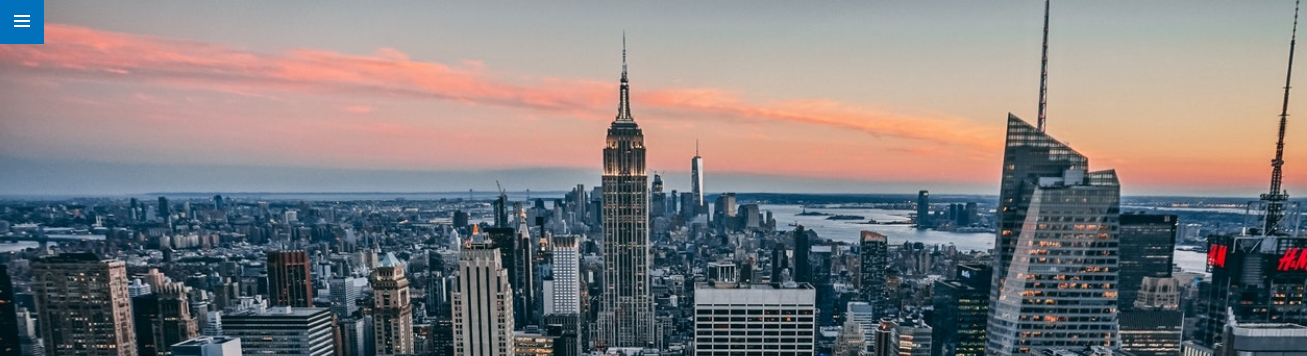
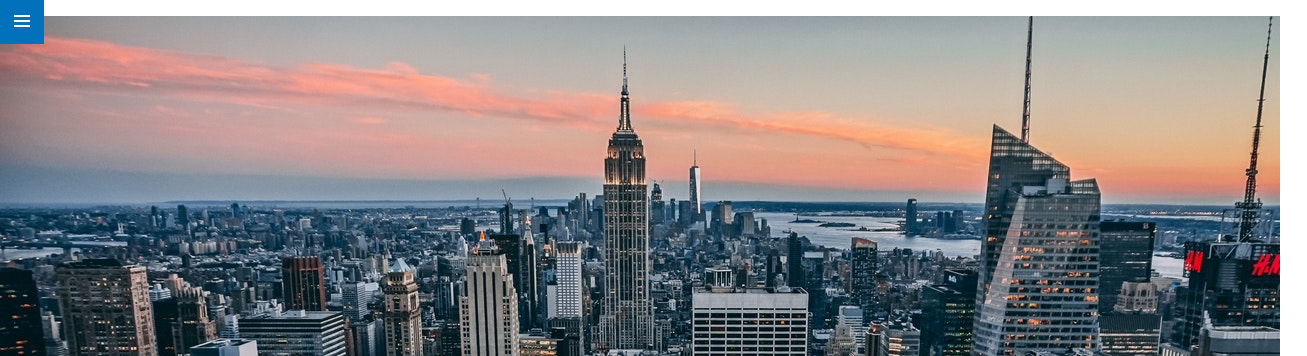
Before and after one commit to Adalab/modulo-1-evaluacion-final-Marianne-Orts, a website: page src/html/index.html in a window 1280 px wide. Shown: the top 356 px of the page, 1307 px wide, since content can reach past the window. Drawn offline with nearby package versions, Linux system fonts and the light colour scheme; files that its build step writes are made by us from their sources; files whose address does not match are found by name.

Commit message:
Change image to background image

```diff
--- a/src/html/partials/hero.html
+++ b/src/html/partials/hero.html
@@ -1,10 +1,11 @@
 <hero id="hero" class="page__hero">
-  <img
+  <!-- toca cambiar la imagen por background -->
+  <!-- <img
     class="page__hero--image"
     src="./assets/images/cover.jpg"
     alt="New York"
     title="Scene of New York"
-  />
+  /> -->
   <h1 class="page__hero--title">Anonymous proxy</h1>
   <p class="page__hero--subtitle">In hac habitasse platea dictumst.</p>
 
--- a/src/scss/layout/_hero.scss
+++ b/src/scss/layout/_hero.scss
@@ -1,18 +1,23 @@
 .page__hero {
+  width: 100%;
+  height: 100vh;
+  background-image: url("../images/cover.jpg");
+  background-repeat: no-repeat;
+  background-position: center;
+  /* este display se pone en el contenedor, poer afecta al contenido */
   display: flex;
   flex-direction: column;
   justify-content: center;
   align-items: center;
-  width: 100%;
-  height: 100vh;
-  &--image {
+
+  /* &--image {
     height: 100vh;
     /* posicion abosluta con respecto a body, ya que no tiene un ancestro con relative o fixed */
     /* z-indez, que tenga mas peso y se coloque por debajo */
-    position: absolute;
+    /* position: absolute;
     top: 0;
-    z-index: -2;
-  }
+    z-index: -2; */
+
   &--title {
     font-family: $font-main;
     color: $color-text-hero;
```
